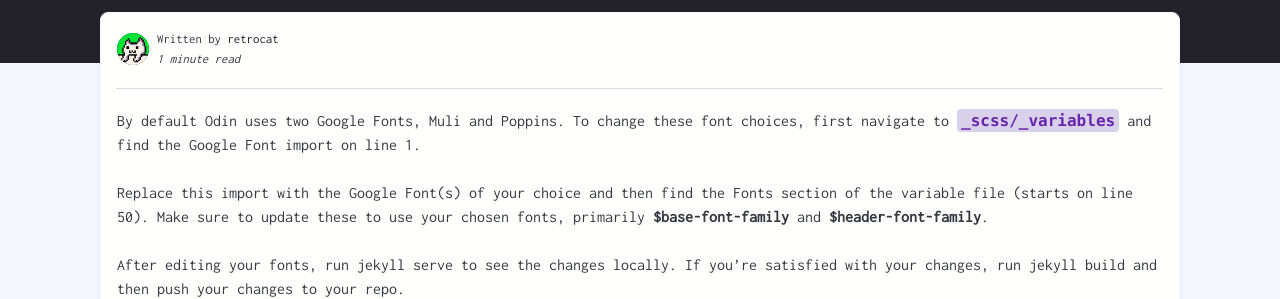
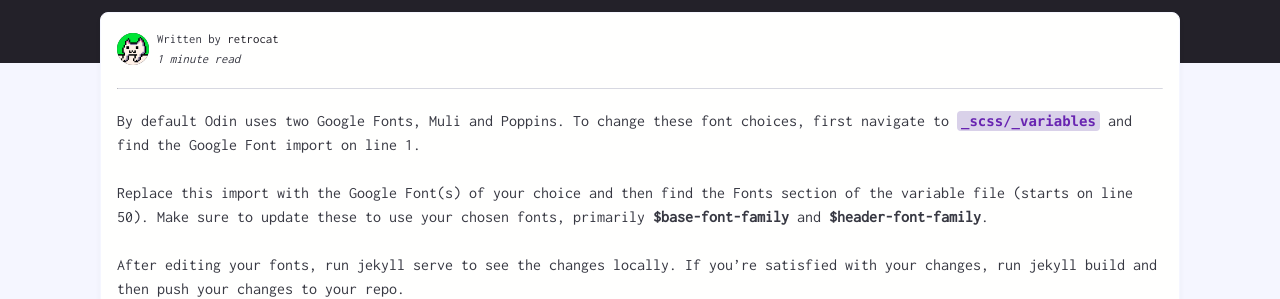
Before and after one commit to respawnin/retropy-docs, a Jekyll site: the page built from _posts/Apps/2019-12-20-changing-odin-fonts.md, in a window 1280 px wide. Shown: the part 263-562 px from the top of the page. Built offline with Jekyll 4.4.1, drawn with Linux system fonts in a browser that asks for light colours; nearby versions of some CDN libraries; some web fonts are replaced; comment, search, counter and statistics services are not loaded.

Commit message:
minor updates

```diff
--- a/_scss/_codes.scss
+++ b/_scss/_codes.scss
@@ -35,7 +35,7 @@
 p code.highlighter-rouge,
 p kbd {
     color: #6824b1;
-    font-size: 0.8rem;
+    font-size: 0.7rem;
     background-color: #d9d1e9;
     padding: 2px 4px;
     border-radius: 4px;
@@ -46,7 +46,7 @@
 li code.highlighter-rouge,
 li kbd {
     color: #6824b1;
-    font-size: 0.8rem;
+    font-size: 0.7rem;
     background-color: #d9d1e9;
     padding: 2px 4px;
     border-radius: 4px;
```
Also changed, not shown: _posts/Game Engine/2023-08-30-api-reference.md (+6 -5 lines).
